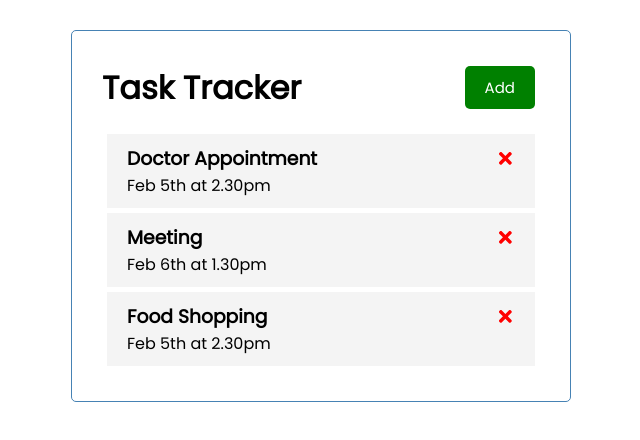
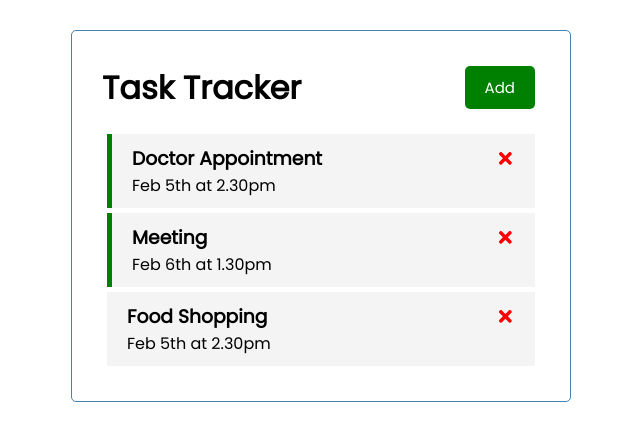
Before and after one commit to kcferry/react-task-manager, a React (Create React App) app: page / in a window 1280 px wide. Shown: the top 440 px of the page, without its empty margins (319-959 px from the left). Built offline with nearby package versions, Linux system fonts and the light colour scheme.

Commit message:
Added task toggle

```diff
--- a/src/App.js
+++ b/src/App.js
@@ -31,14 +31,26 @@
     settasks(tasks.filter((task) => task.id !== id ))
   }
 
+  // Toggle reminder
+  const toggleReminder = (id) => {
+    settasks(tasks.map((task) => task.id === id ?
+    {...task, reminder: !task.reminder} : task
+      )
+    )
+  }
+
   return (
     <div className="container">
       <Header />
-      {tasks.length > 0 ? <Tasks tasks={tasks} onDelete={deleteTask}/> : 'No Tasks To Show'}
+      {tasks.length > 0 ? (
+        <Tasks tasks={tasks}
+        onDelete={deleteTask}
+        onToggle={toggleReminder}
+        />
+      ) : (
+          'No Tasks To Show')}
     </div>
   );
 }
 
-
-
 export default App;
--- a/src/components/Task.js
+++ b/src/components/Task.js
@@ -1,9 +1,9 @@
 import { FaTimes } from 'react-icons/fa'
 //import PropTypes from 'prop-types'
 
-const Task = ({task, onDelete}) => {
+const Task = ({task, onDelete, onToggle}) => {
     return (
-        <div className='task'>
+        <div className={`task ${task.reminder ? 'reminder' : ''}`} onDoubleClick={() => onToggle(task.id)}>
             <h3>{task.text} <FaTimes style={{ color: 'red', cursor: 'pointer' }} onClick={() => onDelete(task.id)} />
             </h3>
             <p>{task.day}</p>
--- a/src/components/Tasks.js
+++ b/src/components/Tasks.js
@@ -2,12 +2,12 @@
 import Task from './Task'
 
 
-const Tasks = ({tasks, onDelete}) => {
+const Tasks = ({tasks, onDelete, onToggle}) => {
 
     return (
         <>
             {tasks.map((task) => (
-                <Task key={task.id} task={task} onDelete={onDelete}/>
+                <Task key={task.id} task={task} onDelete={onDelete} onToggle={onToggle}/>
             )
             )}
         </>
```
Also changed, not shown: 1 other file (tests, documents, lock files or other folders).
